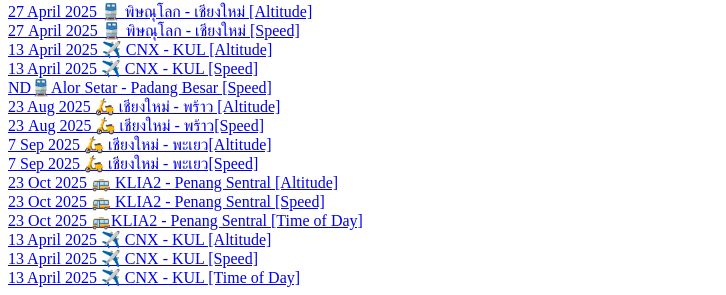
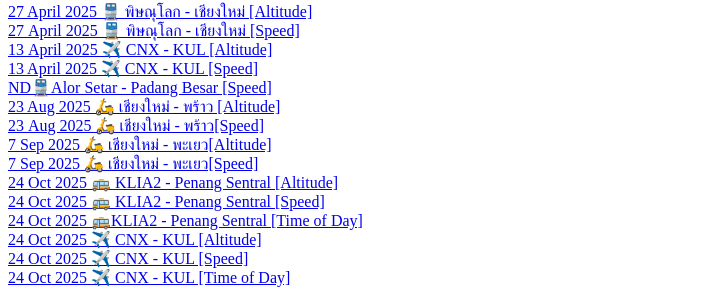
Before and after one commit to Lim1029/Lim1029.github.io, a plain HTML site: page index.html in a window 1280 px wide. Shown: the part 590-885 px from the top of the page, without its empty margins (0-726 px from the left). Drawn offline with Linux system fonts and the light colour scheme.

Commit message:
update index

```diff
--- a/index.html
+++ b/index.html
@@ -40,11 +40,11 @@
     <a href="chiangmai_phrao_23Aug2025_speed.html">23 Aug 2025 🛵 เชียงใหม่ - พร้าว[Speed]</a><br>
     <a href="chiangmai_phayao_7Sep2025_altitude.html">7 Sep 2025 🛵 เชียงใหม่ - พะเยว[Altitude]</a><br>
     <a href="chiangmai_phayao_7Sep2025_speed.html">7 Sep 2025 🛵 เชียงใหม่ - พะเยว[Speed]</a><br>
-    <a href="klia2_psentral_24Oct2025_altitude.html">23 Oct 2025 🚌 KLIA2 - Penang Sentral [Altitude]</a><br>
-    <a href="klia2_psentral_24Oct2025_speed.html">23 Oct 2025 🚌 KLIA2 - Penang Sentral [Speed]</a><br>
-    <a href="klia2_psentral_24Oct2025_timeofday.html">23 Oct 2025 🚌KLIA2 - Penang Sentral [Time of Day]</a><br>
-    <a href="cnx_kul_24Oct2025_altitude.html">13 April 2025 ✈️ CNX - KUL [Altitude]</a><br>
-    <a href="cnx_kul_24Oct2025_speed.html">13 April 2025 ✈️ CNX - KUL [Speed]</a><br>
-    <a href="cnx_kul_24Oct2025_timeofday.html">13 April 2025 ✈️ CNX - KUL [Time of Day]</a><br>
+    <a href="klia2_psentral_24Oct2025_altitude.html">24 Oct 2025 🚌 KLIA2 - Penang Sentral [Altitude]</a><br>
+    <a href="klia2_psentral_24Oct2025_speed.html">24 Oct 2025 🚌 KLIA2 - Penang Sentral [Speed]</a><br>
+    <a href="klia2_psentral_24Oct2025_timeofday.html">24 Oct 2025 🚌KLIA2 - Penang Sentral [Time of Day]</a><br>
+    <a href="cnx_kul_24Oct2025_altitude.html">24 Oct 2025 ✈️ CNX - KUL [Altitude]</a><br>
+    <a href="cnx_kul_24Oct2025_speed.html">24 Oct 2025 ✈️ CNX - KUL [Speed]</a><br>
+    <a href="cnx_kul_24Oct2025_timeofday.html">24 Oct 2025 ✈️ CNX - KUL [Time of Day]</a><br>
 </body>
 </html>
```
